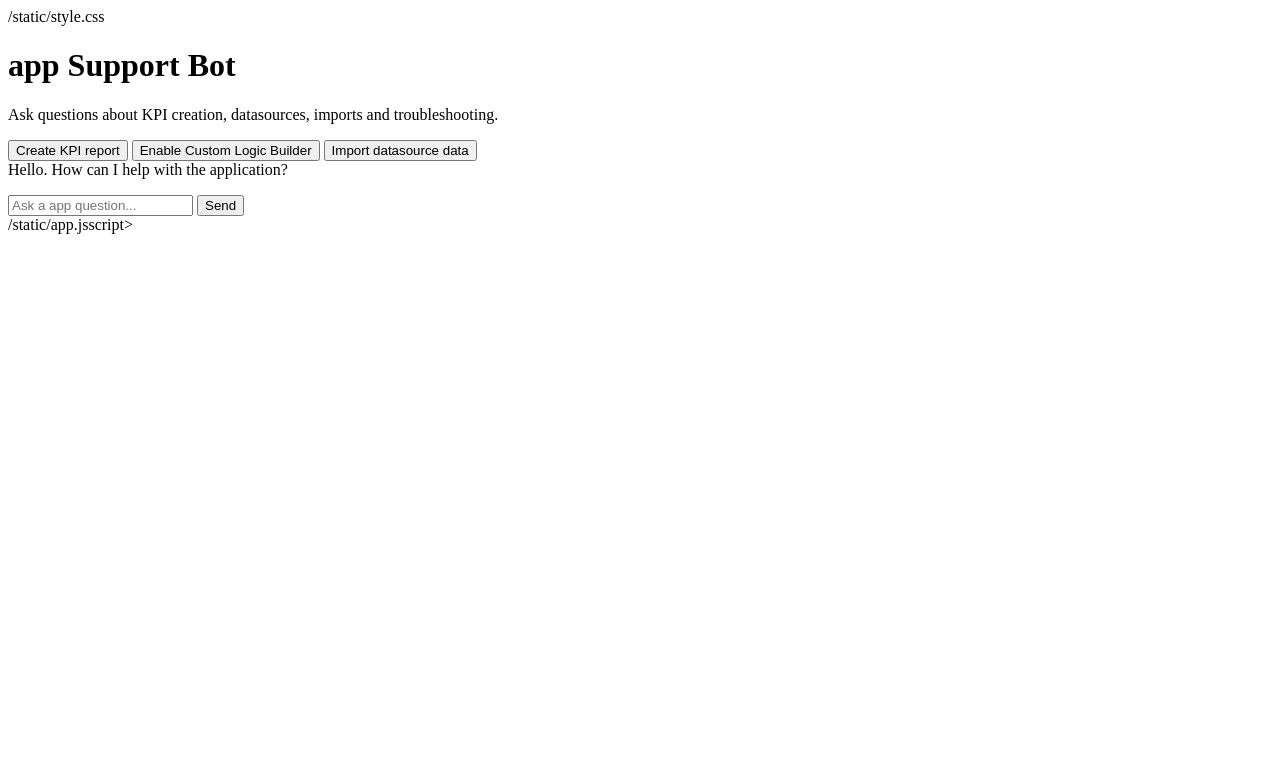
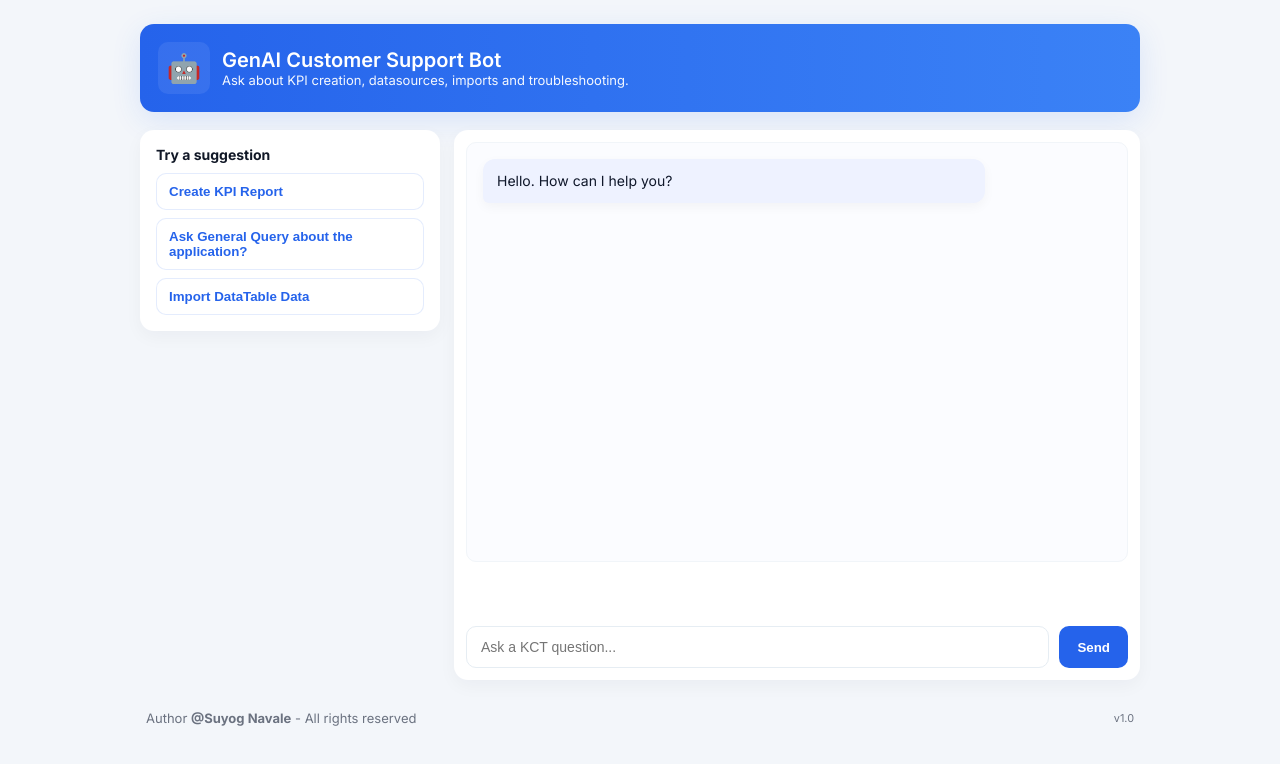
Before and after one commit to suyognavale999/GenAI-customer-support-bot, a plain HTML site: page app/web/index.html in a window 1280 px wide. Drawn offline with Linux system fonts and the light colour scheme.

Commit message:
UI files updated- html, js, css

```diff
--- a/app/web/index.html
+++ b/app/web/index.html
@@ -1,86 +1,61 @@
-<!DOCTYPE html>
+<!doctype html>
 <html lang="en">
 <head>
-    <meta charset="UTF-8">
+  <meta charset="utf-8" />
+  <meta name="viewport" content="width=device-width, initial-scale=1" />
+  <title>GenAI Customer Support Bot</title>
 
-    <meta
-        name="viewport"
-        content="width=device-width, initial-scale=1.0"
-    >
+  <!-- Optional: Google font (remove if you prefer no external requests) -->
+  <link href="https://fonts.googleapis.com/css2?family=Inter:wght@300;400;600;700&display=swap" rel="stylesheet">
 
-    <title>app Support Bot</title>
+  <link rel="stylesheet" href="/static/style.css" />
+</head>
+<body>
+  <div class="page">
+    <header class="site-header">
+      <div class="brand">
+        <div class="logo" aria-hidden="true">🤖</div>
+        <div>
+          <h1>GenAI Customer Support Bot</h1>
+          <p class="subtitle">Ask about KPI creation, datasources, imports and troubleshooting.</p>
+        </div>
+      </div>
+    </header>
 
-    /static/style.css
-</head>
+    <main class="chat-container" role="main">
+      <aside class="panel suggestions" aria-label="Suggested questions">
+        <h2>Try a suggestion</h2>
+        <div class="suggestion-list">
+          <button class="suggestion" data-question="How do I create a KPI report?">Create KPI Report</button>
+          <button class="suggestion" data-question="How do I enable Custom Logic Builder?">Ask General Query about the application?</button>
+          <button class="suggestion" data-question="How do I import datasource data?">Import DataTable Data</button>
+        </div>
+      </aside>
 
-<body>
-    <main class="chat-container">
-        <header class="chat-header">
-            <h1>app Support Bot</h1>
+      <section class="chat" aria-live="polite" aria-label="Chat messages">
+        <div id="messages" class="messages">
+          <div class="message-wrapper initial">
+            <div class="message assistant">Hello. How can I help you?</div>
+          </div>
+        </div>
 
-            <p>
-                Ask questions about KPI creation,
-                datasources, imports and troubleshooting.
-            </p>
-        </header>
+        <p id="error-message" class="error-message" role="status" aria-live="polite"></p>
 
-        <section class="suggestions">
-            <button
-                class="suggestion"
-                data-question="How do I create a KPI report?"
-            >
-                Create KPI report
-            </button>
-
-            <button
-                class="suggestion"
-                data-question="How do I enable Custom Logic Builder?"
-            >
-                Enable Custom Logic Builder
-            </button>
-
-            <button
-                class="suggestion"
-                data-question="How do I import datasource data?"
-            >
-                Import datasource data
-            </button>
-        </section>
-
-        <section
-            id="messages"
-            class="messages"
-            aria-live="polite"
-        >
-            <div class="message assistant">
-                Hello. How can I help with the application?
-            </div>
-        </section>
-
-        <p
-            id="error-message"
-            class="error-message"
-        ></p>
-
-        <form id="chat-form" class="chat-form">
-            <input
-                id="question"
-                type="text"
-                maxlength="1000"
-                placeholder="Ask a app question..."
-                autocomplete="off"
-                required
-            >
-
-            <button
-                id="send-button"
-                type="submit"
-            >
-                Send
-            </button>
+        <form id="chat-form" class="chat-form" aria-label="Ask a question">
+          <input id="question" type="text" maxlength="1000" placeholder="Ask a KCT question..." autocomplete="off" required />
+          <button id="send-button" type="submit">Send</button>
         </form>
+      </section>
     </main>
 
-    /static/app.jsscript>
+    <footer class="site-footer" aria-hidden="true">
+      <div class="footer-inner">
+        <span>Author <strong>@Suyog Navale</strong> - All rights reserved</span>
+        <small class="version">v<span id="app-version">1.0</span></small>
+      </div>
+    </footer>
+  </div>
+
+  <script src="/static/app.js"></script>
 </body>
 </html>
--- a/app/web/static/style.css
+++ b/app/web/static/style.css
@@ -1,160 +1,122 @@
-* {
-    box-sizing: border-box;
+:root{
+  --bg: #f3f6fa;
+  --card: #ffffff;
+  --primary: #2563eb;
+  --muted: #94a3b8;
+  --accent: #7c3aed;
+  --bubble-user: linear-gradient(135deg,#2563eb,#3b82f6);
+  --bubble-assistant: #eef2ff;
+  --radius: 12px;
+  --max-width: 1000px; /* increased from 920px */
+  --gap: 14px;
+  font-family: "Inter", system-ui, -apple-system, "Segoe UI", Roboto, "Helvetica Neue", Arial;
+  color-scheme: light;
 }
 
-body {
-    margin: 0;
-    padding: 20px;
-    min-height: 100vh;
-    font-family: Arial, sans-serif;
-    background: #f3f6fa;
-    color: #1f2937;
+* { box-sizing: border-box; }
+html,body { height: 100%; margin: 0; background: var(--bg); color: #111827; }
+
+.page { display:flex; flex-direction:column; min-height:100vh; align-items:center; padding:24px; }
+
+/* Header */
+.site-header {
+  width:100%;
+  max-width:var(--max-width);
+  margin-bottom:18px;
+}
+.site-header .brand {
+  display:flex; gap:12px; align-items:center; background: linear-gradient(90deg, var(--primary), #3b82f6);
+  padding:18px; border-radius:14px; color: white;
+  box-shadow: 0 8px 30px rgba(37,99,235,0.12);
+}
+.site-header .logo { font-size:28px; width:52px; height:52px; display:flex; align-items:center; justify-content:center; border-radius:10px; background: rgba(255,255,255,0.08); }
+.site-header h1 { margin:0; font-size:20px; font-weight:600; }
+.site-header .subtitle { margin:0; font-size:13px; opacity:0.95; }
+
+/* Main container */
+.chat-container {
+  width:100%;
+  max-width:var(--max-width);
+  display:grid;
+  grid-template-columns: 300px 1fr; /* left column slightly wider */
+  gap: var(--gap);
+  background: transparent;
 }
 
-.chat-container {
-    width: 100%;
-    max-width: 850px;
-    margin: 0 auto;
-    background: white;
-    border-radius: 14px;
-    box-shadow: 0 5px 25px rgba(0, 0, 0, 0.1);
-    overflow: hidden;
+/* Suggestions panel */
+.panel.suggestions {
+  background: var(--card);
+  padding:16px;
+  border-radius:14px;
+  box-shadow: 0 6px 18px rgba(15,23,42,0.04);
+  height: fit-content;
 }
+.panel.suggestions h2 { font-size:14px; margin:0 0 10px; color:#111827; }
+.suggestion-list { display:flex; flex-direction:column; gap:8px; }
+.suggestion {
+  text-align:left;
+  border:1px solid rgba(37,99,235,0.12);
+  padding:10px 12px; border-radius:10px;
+  background: white; color: var(--primary); cursor:pointer; font-weight:600;
+  transition: all .16s ease;
+}
+.suggestion:hover { transform: translateY(-2px); box-shadow: 0 6px 18px rgba(15,23,42,0.06); }
 
-.chat-header {
-    padding: 22px;
-    color: white;
-    background: #2563eb;
-}
-
-.chat-header h1 {
-    margin: 0 0 8px;
-}
-
-.chat-header p {
-    margin: 0;
-}
-
-.suggestions {
-    display: flex;
-    flex-wrap: wrap;
-    gap: 8px;
-    padding: 14px 18px;
-    border-bottom: 1px solid #e5e7eb;
-}
-
-.suggestion {
-    padding: 8px 12px;
-    border: 1px solid #2563eb;
-    border-radius: 20px;
-    color: #2563eb;
-    background: white;
-    cursor: pointer;
+/* Chat area */
+.chat {
+  background: var(--card);
+  padding: 12px;
+  border-radius:14px;
+  min-height: 540px;
+  display:flex;
+  flex-direction:column;
+  box-shadow: 0 6px 18px rgba(15,23,42,0.04);
 }
 
 .messages {
-    height: 480px;
-    padding: 20px;
-    overflow-y: auto;
-    background: #f9fafb;
+  display:flex; flex-direction:column; gap:12px;
+  padding:16px; height:420px; overflow:auto; background: #fbfcff; border-radius:10px;
+  border: 1px solid #f1f5f9;
+}
+.message-wrapper { display:flex; flex-direction:column; max-width:80%; }
+.message { padding:12px 14px; border-radius:12px; line-height:1.45; white-space:pre-wrap; font-size:14px; box-shadow: 0 4px 12px rgba(2,6,23,0.04); }
+.message.user { margin-left:auto; color: #fff; background: var(--bubble-user); background-clip: padding-box; border-radius: 12px 12px 6px 12px; }
+.message.assistant { background: var(--bubble-assistant); color: #0f172a; border-radius:12px 12px 12px 6px; }
+
+.message .meta { display:flex; align-items:center; gap:8px; margin-top:8px; font-size:12px; color:var(--muted); }
+
+/* Sources and feedback */
+.sources { margin-top:6px; padding:8px; background: #f3f4ff; border-radius:8px; font-size:13px; color:#102a43; }
+.sources a { color: var(--accent); text-decoration: none; }
+.feedback { margin-top:8px; display:flex; gap:8px; }
+.feedback button { padding:6px 8px; border-radius:6px; border:1px solid #e2e8f0; background:white; cursor:pointer; font-size:13px; }
+
+/* Form */
+.chat-form { display:flex; gap:10px; margin-top:12px; padding-top:8px; }
+.chat-form input {
+  flex:1; padding:12px 14px; border-radius:10px; border:1px solid #e6edf3; background:#fff; font-size:14px;
+}
+.chat-form button { background:var(--primary); color:white; padding:12px 18px; border-radius:10px; border:0; cursor:pointer; font-weight:600; }
+.chat-form button:disabled { background:#9fb4dd; cursor:not-allowed; }
+
+/* Error message */
+.error-message { color:#b91c1c; min-height:20px; margin-top:8px; }
+
+/* Footer */
+.site-footer {
+  width:100%;
+  max-width:var(--max-width);
+  margin-top:18px;
+}
+.footer-inner {
+  display:flex; justify-content:space-between; align-items:center;
+  background:transparent; color:#6b7280; padding:12px 6px; font-size:13px;
 }
 
-.message-wrapper {
-    margin-bottom: 16px;
+/* Responsive */
+@media (max-width:900px) {
+  .chat-container { grid-template-columns: 1fr; }
+  .panel.suggestions { order:2; }
+  .chat { order:1; }
+  .messages { height:52vh; }
 }
-
-.message {
-    width: fit-content;
-    max-width: 80%;
-    padding: 12px 15px;
-    border-radius: 12px;
-    line-height: 1.5;
-    white-space: pre-wrap;
-}
-
-.message.user {
-    margin-left: auto;
-    color: white;
-    background: #2563eb;
-}
-
-.message.assistant {
-    color: #1f2937;
-    background: #e5e7eb;
-}
-
-.sources {
-    max-width: 80%;
-    margin-top: 7px;
-    padding: 9px;
-    font-size: 13px;
-    border-radius: 8px;
-    background: #eef2ff;
-}
-
-.feedback {
-    margin-top: 7px;
-}
-
-.feedback button {
-    padding: 5px 9px;
-    margin-right: 5px;
-    border: 1px solid #d1d5db;
-    border-radius: 5px;
-    background: white;
-    cursor: pointer;
-}
-
-.error-message {
-    min-height: 20px;
-    margin: 0;
-    padding: 4px 18px;
-    color: #b91c1c;
-}
-
-.chat-form {
-    display: flex;
-    gap: 10px;
-    padding: 18px;
-    border-top: 1px solid #e5e7eb;
-}
-
-.chat-form input {
-    flex: 1;
-    padding: 12px;
-    border: 1px solid #d1d5db;
-    border-radius: 8px;
-}
-
-.chat-form button {
-    padding: 12px 20px;
-    border: 0;
-    border-radius: 8px;
-    color: white;
-    background: #2563eb;
-    cursor: pointer;
-}
-
-.chat-form button:disabled {
-    background: #94a3b8;
-    cursor: not-allowed;
-}
-
-@media (max-width: 600px) {
-    body {
-        padding: 0;
-    }
-
-    .chat-container {
-        min-height: 100vh;
-        border-radius: 0;
-    }
-
-    .messages {
-        height: 60vh;
-    }
-
-    .message {
-        max-width: 90%;
-    }
-}
```
Also changed, not shown: app/web/static/app.js (+61 -68 lines).
